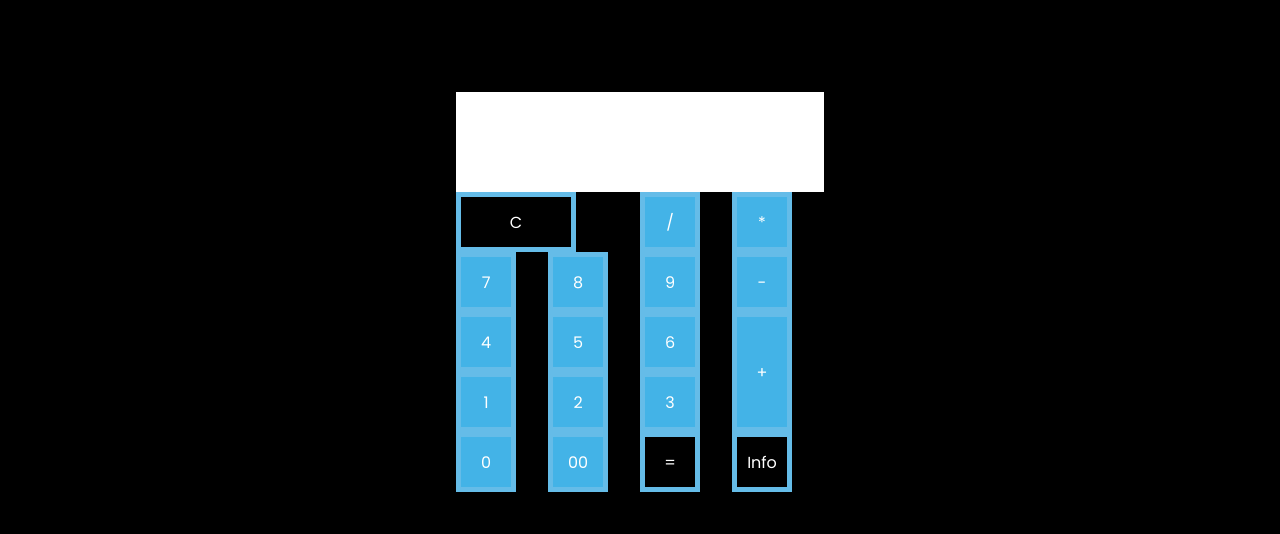
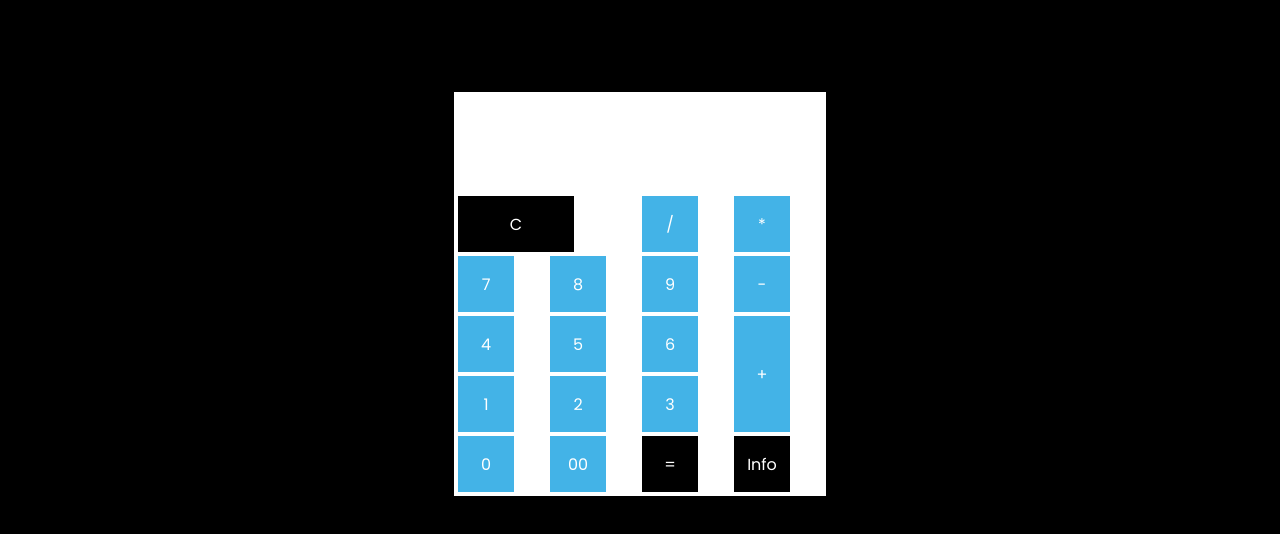
Before and after one commit to Munaxxe/Web-Based-Calculator-Project, a plain HTML site: page index.html in a window 1280 px wide. Shown: the part 48-582 px from the top of the page. Drawn offline with Linux system fonts and the light colour scheme.

Commit message:
Update style.css

```diff
--- a/style.css
+++ b/style.css
@@ -21,7 +21,8 @@ body{
 .calculator{
     position: relative;
     display: grid;
-
+    background: white;
+    border: 2px solid white;
 }
 .calculator .value{
     grid-column: span 4;
@@ -31,6 +32,7 @@ body{
     outline: none;
     padding: 10px;
     font-size: 18px;
+
 }
 .calculator span{
     display: grid;
@@ -39,11 +41,12 @@ body{
     color: #fff;
     background: #43b3e7;
     place-items: center;
-    border: 5px solid #65bce8;
+    border: 2px solid white;
 }
 .calculator span:active{
     background: rgb(26, 133, 175);
     color: #111;
+
 }
 .calculator span.clear{
     grid-column: span 2;
```
